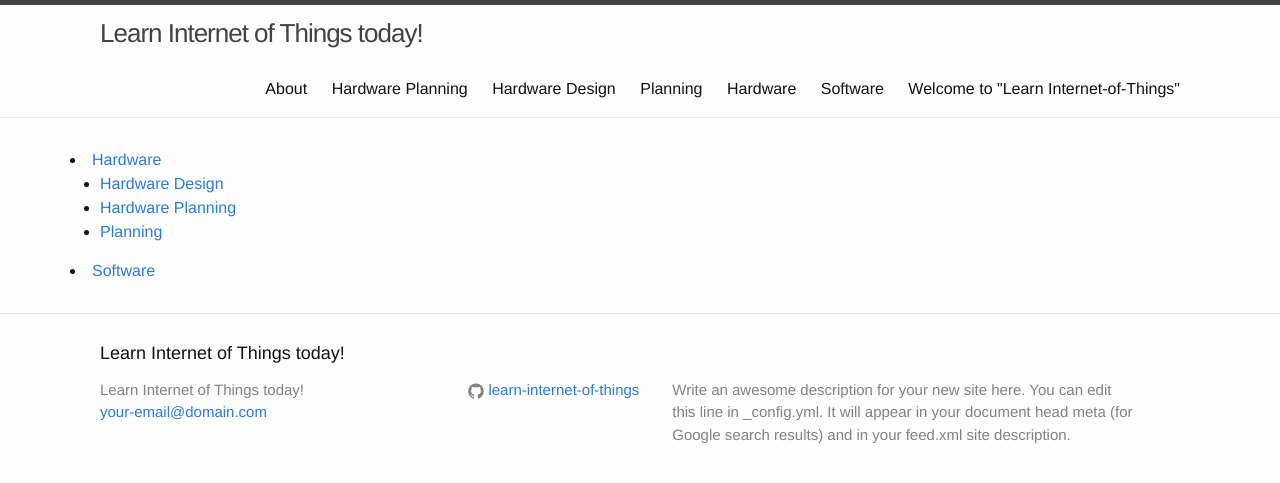
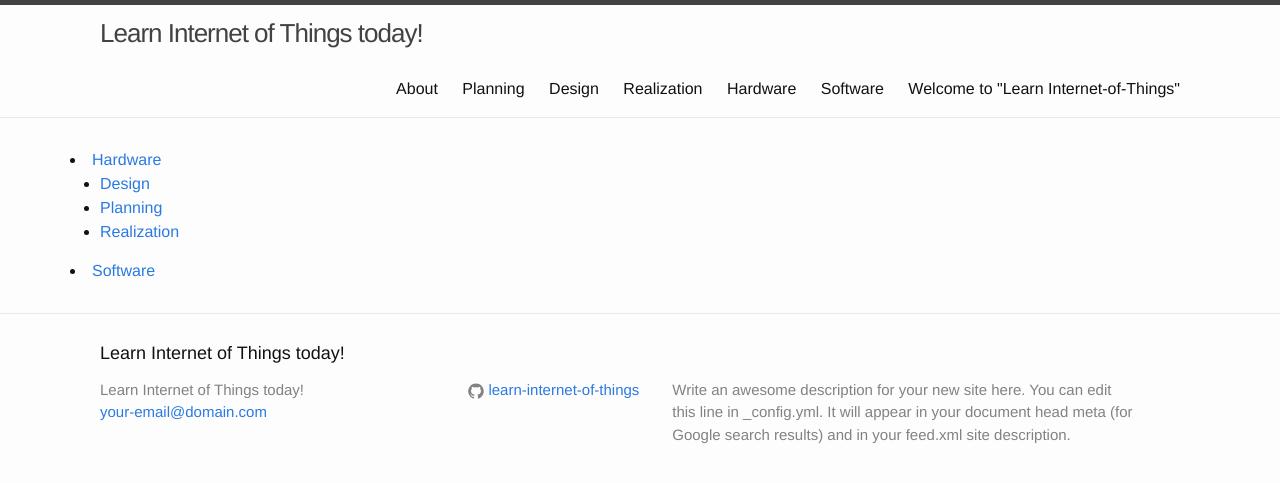
Before and after one commit to learn-internet-of-things/learn-internet-of-things.github.io, a Jekyll site: the page built from page/hardware/realization/index.html, in a window 1280 px wide. Shown: the top 483 px of the page. Built offline with Jekyll 4.4.1, drawn with Linux system fonts in a browser that asks for light colours.

```diff
--- a/page/hardware-01/planning/index.html
+++ /dev/null
@@ -1,4 +0,0 @@
----
-layout: default
-title: Hardware Planning
----
--- /dev/null
+++ b/page/hardware/design/index.html
@@ -0,0 +1,4 @@
+---
+layout: default
+title: Design
+---
--- a/page/hardware-01/realization/index.html
+++ b/page/hardware/planning/index.html
@@ -1,5 +1,4 @@
 ---
 layout: default
 title: Planning
-order: 2
 ---
--- a/page/hardware-01/design/index.html
+++ b/page/hardware/realization/index.html
@@ -1,4 +1,4 @@
 ---
 layout: default
-title: Hardware Design
+title: Realization
 ---
```
Also changed, not shown: page/hardware/index.html (renamed from page/hardware-01/index.html), page/software/index.html (renamed from page/software-02/index.html).
